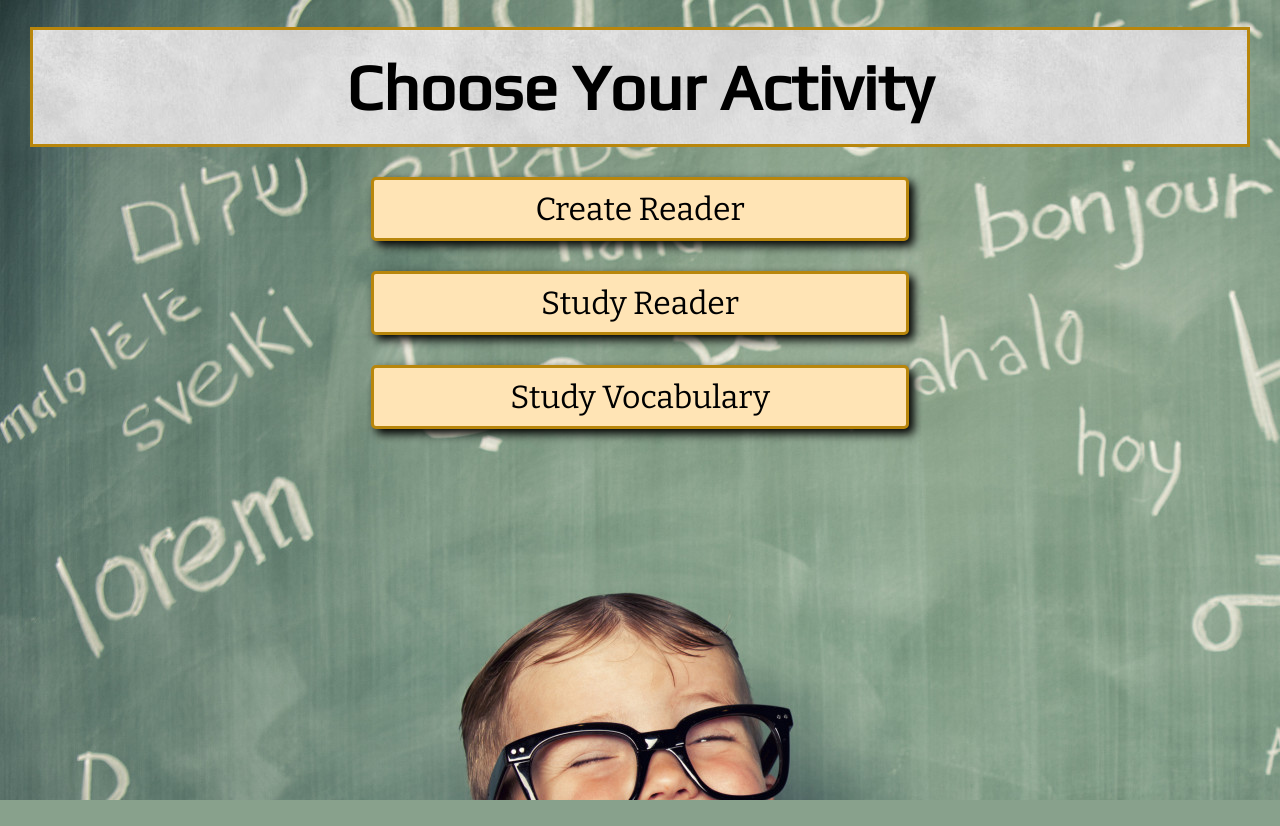
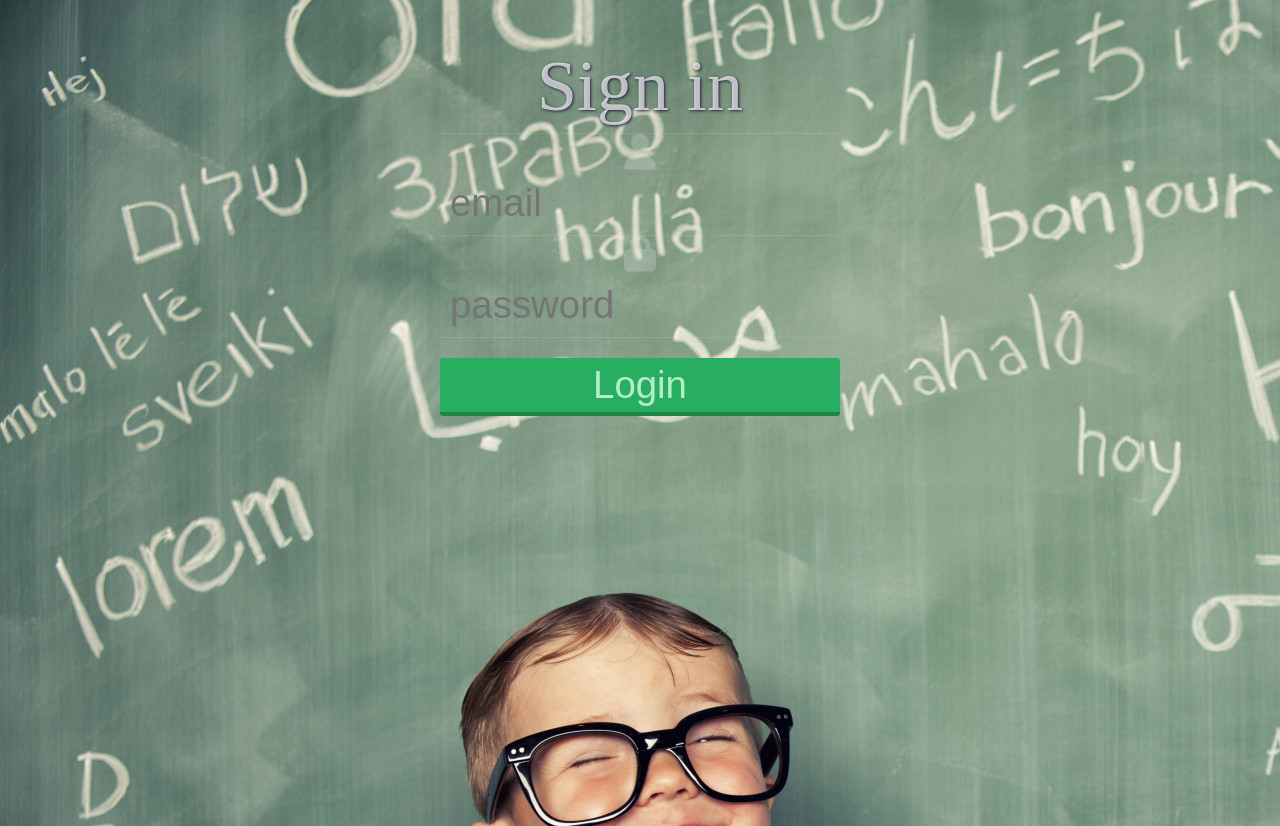
Before and after one commit to samphire/lavamob, a PHP site: page / in a window 1280 px wide. Before the commit the page ends 800 px from the top, so only its background shows below. Run offline with PHP 8.4, Linux system fonts and the light colour scheme; some libraries are stand-ins or nearby versions.

Commit message:
login implemented... not yet debugged

```diff
--- a/css/index.css
+++ b/css/index.css
@@ -1,3 +1,5 @@
+@import 'login.css';
+
 html {
     height: 100%;
 }
--- /dev/null
+++ b/css/login.css
@@ -0,0 +1,139 @@
+.login {
+    padding: 15px;
+    width: 400px;
+    min-height: 400px;
+    margin: 2% auto 0 auto;
+}
+.login .heading {
+    text-align: center;
+    margin-top: 1%;
+}
+.login .heading h2 {
+    font-size: 3em;
+    font-weight: 300;
+    color: rgba(255, 255, 255, 0.7);
+    display: inline-block;
+    padding-bottom: 5px;
+    text-shadow: 1px 1px 3px #23203b;
+}
+.login form .input-group {
+    border-bottom: 1px solid rgba(255, 255, 255, 0.1);
+    border-top: 1px solid rgba(255, 255, 255, 0.1);
+}
+.login form .input-group:last-of-type {
+    border-top: none;
+}
+.login form .input-group span {
+    background: transparent;
+    min-width: 53px;
+    border: none;
+}
+.login form .input-group span i {
+    font-size: 1.5em;
+    color: rgba(255, 255, 255, 0.2);
+}
+.login form input.form-control {
+    display: block;
+    width: auto;
+    height: auto;
+    border: none;
+    outline: none;
+    box-shadow: none;
+    background: none;
+    border-radius: 0px;
+    padding: 10px;
+    font-size: 1.6em;
+    width: 100%;
+    background: transparent;
+    color: #c2b8b1;
+}
+.login form input.form-control:focus {
+    border: none;
+}
+.login form button {
+    margin-top: 20px;
+    background: #27AE60;
+    border: none;
+    font-size: 1.6em;
+    font-weight: 300;
+    padding: 5px 0;
+    width: 100%;
+    border-radius: 3px;
+    color: #b3eecc;
+    border-bottom: 4px solid #1e8449;
+}
+.login form button:hover {
+    background: #30b166;
+    -webkit-animation: hop 1s;
+    animation: hop 1s;
+}
+
+.float {
+    display: inline-block;
+    -webkit-transition-duration: 0.3s;
+    transition-duration: 0.3s;
+    -webkit-transition-property: transform;
+    transition-property: transform;
+    -webkit-transform: translateZ(0);
+    transform: translateZ(0);
+    box-shadow: 0 0 1px transparent;
+}
+
+.float:hover, .float:focus, .float:active {
+    -webkit-transform: translateY(-3px);
+    transform: translateY(-3px);
+}
+
+/* Large Devices, Wide Screens */
+@media only screen and (max-width: 1200px) {
+    .login {
+        width: 600px;
+        font-size: 2em;
+    }
+}
+@media only screen and (max-width: 1100px) {
+    .login {
+        margin-top: 2%;
+        width: 600px;
+        font-size: 1.7em;
+    }
+}
+/* Medium Devices, Desktops */
+@media only screen and (max-width: 992px) {
+    .login {
+        margin-top: 1%;
+        width: 550px;
+        font-size: 1.7em;
+        min-height: 0;
+    }
+}
+/* Small Devices, Tablets */
+@media only screen and (max-width: 768px) {
+    .login {
+        margin-top: 0;
+        width: 500px;
+        font-size: 1.3em;
+        min-height: 0;
+    }
+}
+/* Extra Small Devices, Phones */
+@media only screen and (max-width: 480px) {
+    .login {
+        margin-top: 200px;
+        width: 50%;
+        font-size: 1em;
+        min-height: 0;
+    }
+    .login h2 {
+        margin-top: 0;
+    }
+}
+/* Custom, iPhone Retina */
+@media only screen and (max-width: 320px) {
+    .login {
+        margin-top: 0;
+        width: 200px;
+        font-size: 0.7em;
+        min-height: 0;
+    }
+}
--- /dev/null
+++ b/css/nav.css
@@ -0,0 +1,150 @@
+@import url('http://fonts.googleapis.com/css?family=Merriweather+Sans:700,300');
+@import url('http://netdna.bootstrapcdn.com/font-awesome/3.2.1/css/font-awesome.css');
+
+* {
+    padding: 0px;
+    margin: 0px;
+    border: 0px;
+    outline: 0px;
+}
+
+/* fast reset */
+
+/*body {*/
+/*font-family: 'Merriweather Sans', Arial, sans-serif;*/
+/*font-size: 12px;*/
+/*}*/
+
+a {
+    text-decoration: none;
+}
+
+a:hover {
+    text-decoration: underline;
+}
+
+li {
+    list-style: none;
+}
+
+/*#menu{*/
+/*position: fixed;*/
+/*right: 0;*/
+/*}*/
+
+#menu .box {
+    position: fixed;
+    text-align: center;
+    overflow: hidden;
+    z-index: -1;
+    opacity: 0;
+    width: 100%;
+    height: 100%;
+    right: 0;
+    top: 0;
+    background: rgba(0, 0, 0, 0.8);
+    -webkit-transition: all 0.3s ease-in-out;
+    -moz-transition: all 0.3s ease-in-out;
+    -o-transition: all 0.3s ease-in-out;
+    transition: all 0.3s ease-in-out;
+}
+
+#menu ul {
+    position: relative;
+    top: 50%;
+    -webkit-transform: scale(2);
+    -moz-transform: scale(2);
+    -ms-transform: scale(2);
+    transform: scale(2);
+    -webkit-transition: all 0.3s ease-in-out;
+    -moz-transition: all 0.3s ease-in-out;
+    -o-transition: all 0.3s ease-in-out;
+    transition: all 0.3s ease-in-out;
+}
+
+#menu li {
+    display: inline-block;
+    margin: 20px;
+}
+
+#menu li a {
+    border-radius: 3px;
+    padding: 15px;
+    border: 1px solid transparent;
+    text-decoration: none;
+    font-size: 18px;
+    color: #fff;
+    -webkit-transition: all 0.2s ease-in-out;
+    -moz-transition: all 0.2s ease-in-out;
+    -o-transition: all 0.2s ease-in-out;
+    transition: all 0.2s ease-in-out;
+}
+
+#menu li a:hover {
+    /*border-color: #fff;*/
+    color: red; !important;
+}
+
+#menu li a i {
+    margin-right: 5px;
+}
+
+#toggle-nav-label {
+    color: rgba(0, 0, 0, 0.5);
+    background: rgba(0, 0, 0, 0.2);
+    text-align: center;
+    line-height: 60px;
+    font-size: 32px;
+    display: block;
+    cursor: pointer;
+    position: fixed;
+    right: 5%;
+    bottom: 5%;
+    z-index: 500;
+    width: 60px;
+    height: 60px;
+    border-radius: 5px;
+}
+
+#toggle-nav {
+    display: none;
+}
+
+#toggle-nav:checked ~ .box {
+    opacity: 1;
+    z-index: 400;
+}
+
+#toggle-nav:checked ~ .box ul {
+    -webkit-transform: scale(1);
+    -moz-transform: scale(1);
+    -ms-transform: scale(1);
+    transform: scale(1);
+}
+
+#toggle-nav:checked ~ #toggle-nav-label {
+    background: #fff;
+    color: rgba(0, 0, 0, 0.8);
+}
+
+@media only screen and (min-device-width: 414px) and (max-device-width: 736px) and (orientation: portrait) {
+
+    #menu ul{
+        top: 60%;
+    }
+
+    #menu li {
+        display: block;
+    }
+    #menu li a i{
+        font-size: 40px;
+        margin-right: -40%;
+    }
+    #toggle-nav-label {
+        line-height: 30px;
+        font-size: 16px;
+        width: 30px;
+        height: 30px;
+        border-radius: 5px;
+    }
+}
--- a/index.html
+++ b/index.html
@@ -15,10 +15,54 @@
     <link rel="stylesheet" type="text/css" href="css/sweetalert2.css">
     <link rel="stylesheet" href="css/index.css">
     <link rel="stylesheet" type="text/css" href="css/test.css">
+    <link rel="stylesheet" type="text/css" href="css/nav.css">
+    <link rel="stylesheet" type="text/css" href="css/login.css">
     <link href="https://fonts.googleapis.com/css?family=Bitter|Play" rel="stylesheet">
 
 </head>
-<body onload="getReaderInfo();"><br>
+<body onload="if (userid == 0);$('section').hide();$('#menu').hide();$('.login').show()">
+
+<div class="login" style="display: none">
+    <div class="heading">
+        <h2>Sign in</h2>
+        <form action="#">
+
+            <div class="input-group input-group-lg">
+                <span class="input-group-addon"><i class="fa fa-user"></i></span>
+                <input id="user" type="text" class="form-control" placeholder="email">
+            </div>
+
+            <div class="input-group input-group-lg">
+                <span class="input-group-addon"><i class="fa fa-lock"></i></span>
+                <input id="pass" type="password" class="form-control" placeholder="password">
+            </div>
+
+            <button type="submit" class="float" onclick="login()">Login</button>
+        </form>
+    </div>
+</div>
+
+<nav id="menu" style="display:none;">
+
+    <input type="checkbox" id="toggle-nav"/>
+    <label id="toggle-nav-label" for="toggle-nav"><i class="icon-reorder"></i></label>
+
+    <div class="box">
+        <ul>
+            <!--<li><a href="#" onclick="document.getElementById('toggle-nav').checked=false;$('section').hide();$('#welcome').show();"><i class="icon-home"></i> home</a></li>-->
+            <!--<li><a href="#" onclick="document.getElementById('toggle-nav').checked=false;createReader();"><i class="icon-edit"></i> Create Reader</a></li>-->
+            <!--<li><a href="#" onclick="document.getElementById('toggle-nav').checked=false;studyReader();"><i class="icon-eye-open"></i> Study Reader</a></li>-->
+            <!--<li><a href="#" onclick="document.getElementById('toggle-nav').checked=false;studyVocab();"><i class="icon-trophy"></i> Test Vocabulary</a></li>            -->
+            <li><a href="#" onclick="document.getElementById('toggle-nav').checked=false;$('section').hide();$('#welcome').show();"><i class="icon-home icon-4x"></i>&nbsp;</a></li>
+            <li><a href="#" onclick="document.getElementById('toggle-nav').checked=false;createReader();"><i class="icon-edit icon-4x"></i>&nbsp;</a></li>
+            <li><a href="#" onclick="document.getElementById('toggle-nav').checked=false;studyReader();"><i class="icon-eye-open icon-4x"></i>&nbsp;</a></li>
+            <li><a href="#" onclick="document.getElementById('toggle-nav').checked=false;studyVocab();"><i class="icon-trophy icon-4x"></i>&nbsp;</a></li>
+        </ul>
+    </div>
+
+</nav>
+
+<br>
 <section id="welcome">
     <h1>Choose Your Activity</h1>
     <div class="btnActivity" onclick="createReader()">Create Reader</div>
@@ -30,7 +74,7 @@
 </section>
 <section id="createReader" class="hideo">
     <div id="readerBlurb">
-        <div><input type="checkbox" id="audioCheck" onClick="$('#audiodiv').show()"><label for="audioCheck">Audio?</label></div>
+        <div>Audio?&nbsp;</span><input type="checkbox" id="audioCheck" onClick="$('#audiodiv').show()"></div>
         <div><input type="text" id="userid" required><label for="userid">User Id</label></div>
         <div><input type="text" id="readerName" required><label for="readerName">Text Name</label></div>
         <div><input type="text" id="readerDescription" required><label for="readerDescription">Description</label></div>
@@ -56,7 +100,7 @@
 
 </section>
 <section id="reader" class="hideo"></section>
-<section id="vocab" class="hideo"></section>
+<section id="vocab" class="hideo"><div id="dicFrame" src="http://www.naver.com"></div></section>
 <section id="vocaTest" class="hideo"></section>
 <div id="preload">
     <!--<img src="assets/img/chonwon.png">-->
--- a/js/createReader.js
+++ b/js/createReader.js
@@ -16,7 +16,7 @@
 
 
 var finalArr, makeSpriteArr, finalArrWithAudio, singleDimensionalFinalArr, sound, spriteObj, spriteNum, lastPosi, lastPosx, sndArr, wordArr;
-var userid = "1";
+// var userid = userid;
 var url = "http://www.notborder.org:8080/Reader/webresources";
 // var url = "http://localhost:8080/Reader/webresources";
 var audiourl = "http://www.notborder.org/readeraudio";
--- a/js/index.js
+++ b/js/index.js
@@ -2,7 +2,7 @@
  * Created by matthew on 7/28/2016.
  */
 
-var userid = 1;
+var userid = 0;
 var selectedTextid;
 var selectedReaderObj;
 var selectedReaderText;
@@ -12,6 +12,25 @@ var howlSpriteObj;
 var howl;
 var url = "http://www.notborder.org:8080/Reader/webresources";
 // var url = "http://localhost:8080/Reader/webresources";
+var naverPre = "http://m.endic.naver.com/search.nhn?query=";
+var naverPost = "&searchOption=mean";
+
+function login(){
+
+    $.ajax({
+        type: "GET",
+        crossDomain: true,
+        url: "http://www.notborder.org/lavamob/login.php?user_email=" + document.getElementById("user").value + "&pass_word=" + document.getElementById("pass").value,
+        success: function(data){
+            userid = data;
+            $(".login").hide();
+            $("#welcome").show();
+            $("#menu").show();
+            getReaderInfo();
+        }
+    });
+}
+
 
 function getReaderInfo() {
     var htmlstr;
@@ -26,7 +45,7 @@ function getReaderInfo() {
         },
         dataType: "json",
         url: url + "/textinfo",
-        data: {"userid": 1}
+        data: {"userid": userid}
     }).done(function (resultjson) {
         // alert(JSON.stringify(resultjson));
         $.each(resultjson.readers, function (idx, val) {
@@ -50,7 +69,7 @@ function getReader(textid) {
     getLL(textid);
 }
 
-function downloadReader(){
+function downloadReader() {
     $.ajax({
         type: "GET",
         crossDomain: true,
@@ -230,7 +249,7 @@ function customPop(el, word, wordid, headwordid, headword, tranche) {
             url: url + "/lladd",
             crossDomain: true,
             data: {
-                "userid": 1,
+                "userid": userid,
                 "textid": selectedTextid,
                 // "word": word,
                 "word": document.getElementById("llWord").value,
@@ -258,12 +277,12 @@ function customPop(el, word, wordid, headwordid, headword, tranche) {
 }
 
 function studyReader() {
-    $("#welcome").hide();
+    $("section").hide();
     $("#selectReader").show();
 }
 
 function createReader() {
-    $('#welcome').hide();
+    $('section').hide();
     $('#createReader').show();
 }
 
@@ -291,8 +310,8 @@ function getVocab(textid) {
             $("#vocab").show();
             var htmlstr = "";
             thisTextLL.forEach(function (el, idx) {
-                htmlstr += "<div class='vocabitem'><div class='vocabitemWord'>" + el.word +
-                    "</div><div class='vocabitemTranny'>" + el.tranny + "</div></div>";
+                htmlstr += "<div class='vocabitem'><div class='vocabitemWord'>" + el.word + "</div><img src='assets/img/icons/naver.png' onclick='showDic(\"" + el.word + "\")'>" +
+                    "<div class='vocabitemTranny'>" + el.tranny + "</div><div class='vocabInfo'>next review: " + el.datenext.substr(0, 16) + ", repnum: " + el.repnum + ", ef: " + el.ef + "</div></div>";
             });
             $("#vocab").append(htmlstr);
             $("#selectReader").hide();
@@ -330,6 +349,7 @@ function getLLData() {
     }
 }
 function studyVocab() {
+
     console.log("In study vocab, makeVocaTest is next");
     llData = null;
     if (!llData) {
@@ -384,16 +404,126 @@ function makeVocaTest() {
         text: "You have " + nowList.length + " items to review"
     }).then(function () {
         console.log("In then promise. test is next");
-        if(nowList.length < 7){
+        if (nowList.length < 7) {
             swal({text: "Sorry, there are not enough items to make a test"});
+            $("section").hide();
+            $("#welcome").show();
             return;
         }
+        $("section").hide();
+        $("#vocaTest").show();
         test(nowList);
     });
 }
 
-function playSound(sprite){
+function playSound(sprite) {
     howl.stop();
     sprite = sprite.toString();
     howl.play(sprite);
 }
+
+function showDic(word) {
+    var url = naverPre + word + naverPost;
+
+    $.ajax({
+        type: "GET",
+        crossdomain: true,
+        url: "http://www.notborder.org/lavamob/lizard.php?word=" + word,
+        success: function (data) {
+            // alert(data);
+            var nodeArr = $.parseHTML(data);
+            // printObject("downloaded node array", nodeArr);
+            var fuck = "";
+
+
+            var $wowElement = $(nodeArr).find(".section_card").find(".h_word").find("strong");
+
+            // printObject("fook", $wowElement[0]);
+            fuck += "<h1>" + $wowElement[0].outerHTML + "</h1>";
+
+            fuck += "<h3>" + $wowElement.parent().parent().find(".desc_lst").find("a")[0].innerHTML + "</h3>";
+
+            printObject("different method", $wowElement.parent().parent().find(".desc_lst").find("span")[0]);
+
+            fuck += "<div>" + $wowElement.parent().parent().parent().find(".example_wrap").find("p")[0].innerHTML + "</div>";
+            // printObject("real", $wowElement.parent().parent().parent().find(".example_wrap").find("p")[1]);
+            fuck += "<div>" + $wowElement.parent().parent().parent().find(".example_wrap").find("p")[1].textContent.replace("발음듣기", "") + "</div>";
+
+            document.getElementById("dicFrame").innerHTML = "<img id=\"closeIcon\" src=\"assets/img/icons/close.png\" onclick=\"$('#dicFrame').hide()\">" + fuck;
+            $("#dicFrame").show();
+
+            return;
+
+            nodeArr.forEach(function (val, idx) {
+                // printObject("each object", val);
+                // console.log(val.id);
+                if (val.id == "wrap") {
+                    alert("found wrap");
+                    val.childNodes.forEach(function (val, idx) {
+                        if (val.id == "content") {
+                            alert("found content");
+
+                            val.childNodes.forEach(function (val, idx) {
+                                // printObject("content", val);
+                                if (val.className == "entry_wrap") {
+                                    alert("found entry_wrap");
+
+                                    val.childNodes.forEach(function (val, idx) {
+                                        // printObject("entry wrap", val);
+                                        if (val.className == "section_card") {
+                                            alert("found section_card");
+                                            val.childNodes.forEach(function (val, idx) {
+                                                printObject("section_card ... frist", val);
+                                                if (val.className == "entry_search_body" || val.className == "entry_search_word top kr") {
+                                                    alert("found entry_search_body or entry_search_word");
+                                                    val.childNodes.forEach(function (val, idx) {
+                                                        // printObject("entry_search_body", val);
+                                                        if (val.className == "word_wrap") {
+                                                            alert("found word_wrap");
+                                                            val.childNodes.forEach(function (val, idx) {
+                                                                if (val.className == "h_word") {
+                                                                    alert("found h_word");
+                                                                    val.childNodes.forEach(function (val, idx) {
+                                                                        // printObject("at last", val);
+                                                                        // console.log("textContent: " + val.textContent.trim());
+                                                                        fuck += "<h1>" + val.textContent.trim() + "</h1>";
+                                                                    });
+                                                                }
+                                                                if (val.className == "desc_lst") {
+                                                                    val.childNodes.forEach(function (val, idx) {
+                                                                        // printObject("desclst", val);
+                                                                        if (val.outerHTML) {
+                                                                            // console.log(val.outerHTML);
+                                                                            fuck += val.outerHTML;
+                                                                        } else {
+                                                                            // console.log(val.textContent.trim());
+                                                                            fuck += "<span class='myDesc'>" + val.textContent.trim() + "</span>";
+                                                                        }
+                                                                    });
+                                                                }
+                                                            });
+                                                        }
+                                                    });
+                                                }
+                                                return;
+                                            });
+                                        }
+                                    });
+                                }
+                            });
+                        }
+                    });
+                }
+            });
+            // alert(fuck);
+            document.getElementById("dicFrame").innerHTML = "<img id=\"closeIcon\" src=\"assets/img/icons/close.png\" onclick=\"$('#dicFrame').hide()\">" + fuck;
+            $("#dicFrame").show();
+            // document.getElementById("dicFrame").srcdoc = data;
+        },
+        fail: function () {
+            alert("ajax no worky!");
+        }
+    });
+
+
+}
--- a/js/spacedRep.js
+++ b/js/spacedRep.js
@@ -366,7 +366,7 @@ function updateLLItem(myLLItem) {
         crossDomain: true,
         contentType: "application/x-www-form-urlencoded; charset=UTF-8",
         data: {
-            "userid": 1,
+            "userid": userid,
             "word": myLLItem.word,
             "wordid": myLLItem.wordid,
             "tranny": myLLItem.tranny,
```
Also changed, not shown: other parts of css/index.css (+48 -8 lines), lizard.php (added, +17 -0 lines), assets/img/icons/close.png (added), assets/img/icons/naver.png (added).
